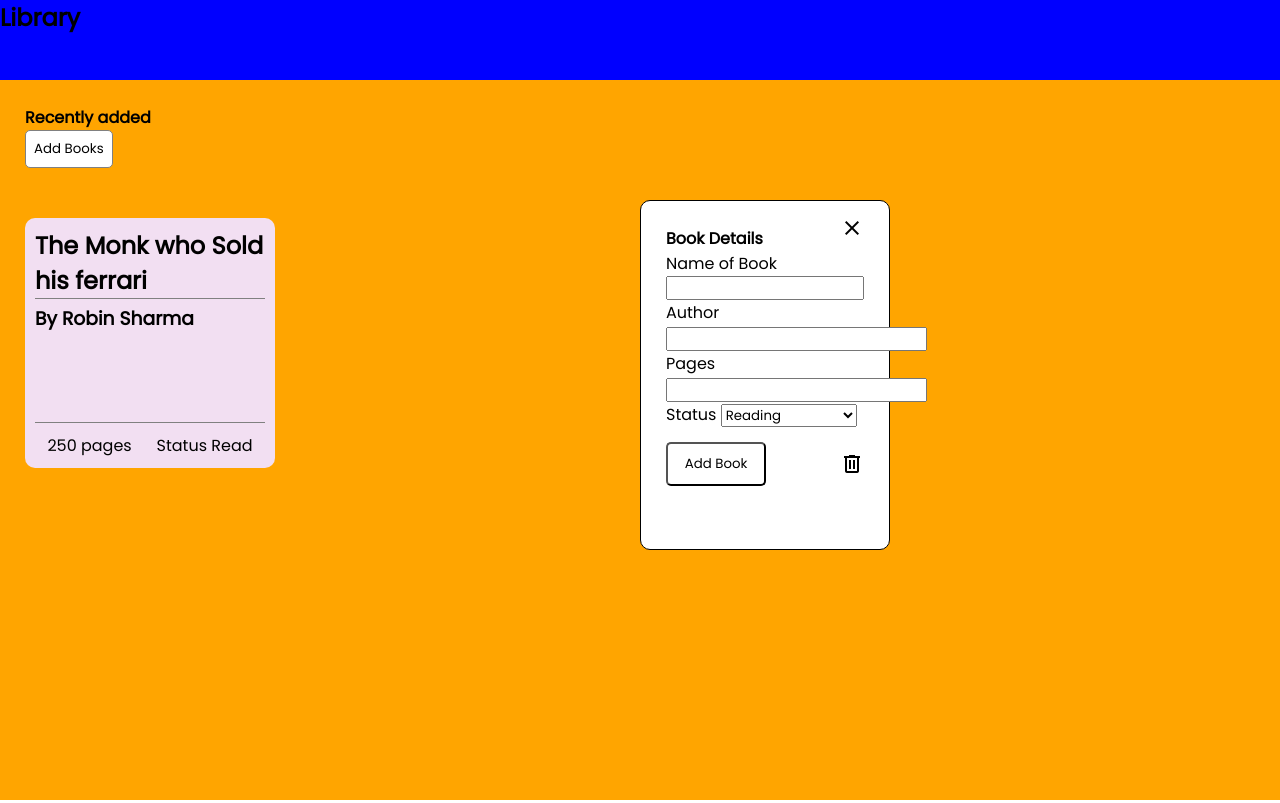
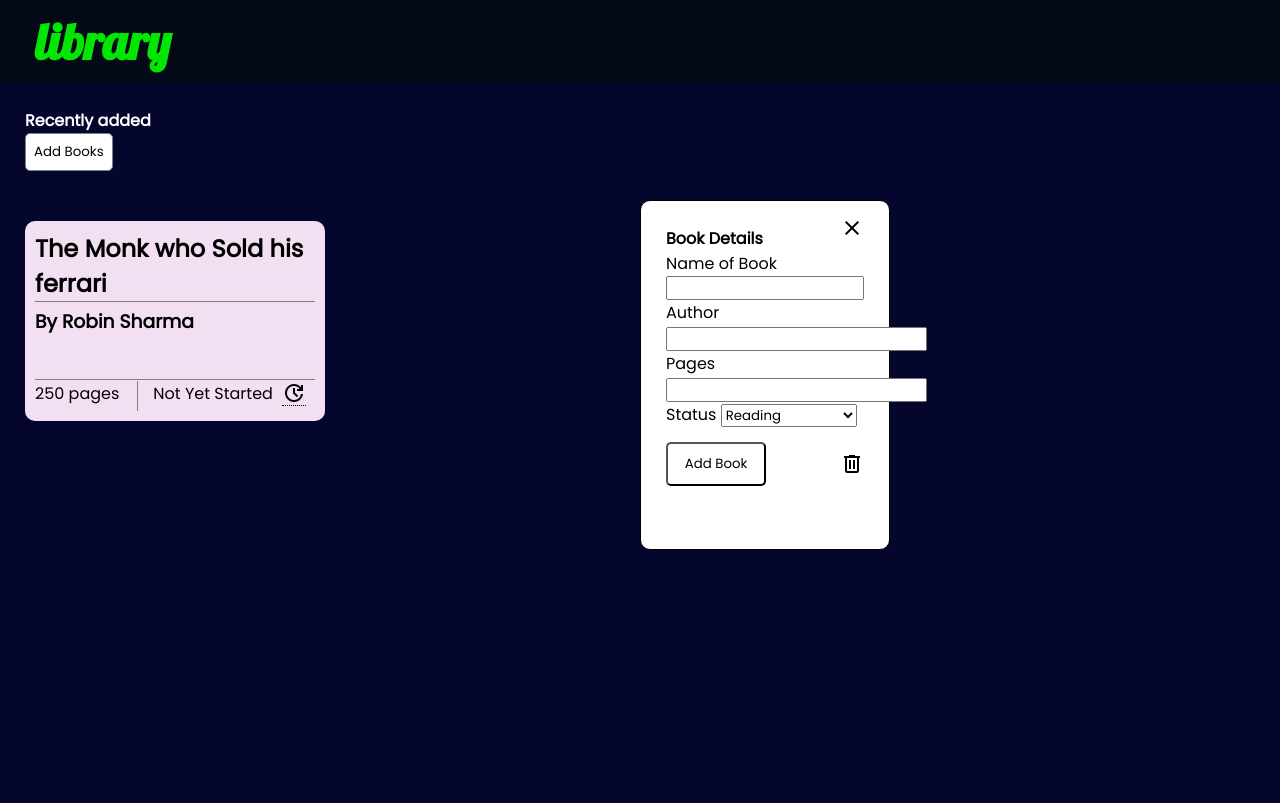
Before and after one commit to varadtote/Library, a plain HTML site: page index.html in a window 1280 px wide. Both pictures are taken after a click on the button "Add Books". Drawn offline with nearby package versions, Linux system fonts and the light colour scheme.

Commit message:
stuck at getting form info

```diff
--- a/index.html
+++ b/index.html
@@ -14,10 +14,14 @@
       rel="stylesheet"
       href="https://fonts.googleapis.com/css2?family=Material+Symbols+Outlined:opsz,wght,FILL,GRAD@20..48,100..700,0..1,-50..200"
     />
+    <link
+      rel="stylesheet"
+      href="https://fonts.googleapis.com/css2?family=Material+Symbols+Outlined:opsz,wght,FILL,GRAD@20..48,100..700,0..1,-50..200"
+    />
   </head>
   <body>
     <nav>
-      <h1>Library</h1>
+      <h1 class="mainTitle">library</h1>
     </nav>
     <main>
       <div class="controls">
@@ -32,7 +36,15 @@
           </div>
           <div class="SecondaryInfo">
             <p class="pages">250 pages</p>
-            <p class="status">Status Read</p>
+            <p class="status">
+             <p class="CurrentStatus"> Not Yet Started </p>
+              <button class="update">
+                <div class="tooltip material-symbols-outlined">update
+                  <span class="tooltiptext">Update</span>
+                </div>
+
+              </button>
+            </p>
           </div>
         </div>
       </div>
@@ -42,30 +54,30 @@
         <span class="material-symbols-outlined"> close </span>
       </button>
       <h4>Book Details</h4>
-      <form>
+      <form id="AddBookForm">
         <div class="formsections">
           <label for="Book">Name of Book</label>
-          <input type="text" name="" id="" />
+          <input type="text" name="Book" id="bookTitle" />
         </div>
         <div>
           <label for="author">Author </label>
           <br />
-          <input type="text" name="" id="" />
+          <input type="text" name="author" id="author" />
         </div>
         <div>
-          <label for="Book">Pages</label>
+          <label for="pages">Pages</label>
           <br />
-          <input type="number" name="" id="" />
+          <input type="number" name="pages" id="Totalpages" />
         </div>
         <div>
           <label for="Book">Status</label>
-          <select name="cars" id="cars">
-            <option value="volvo">Reading</option>
-            <option value="saab">Finished Reading</option>
-            <option value="saab">Not Yet Started</option>
+          <select name="books" id="books-status">
+            <option value="Reading">Reading</option>
+            <option value="Finished Reading">Finished Reading</option>
+            <option value="Not Yet Started">Not Yet Started</option>
           </select>
         </div>
-        <button id="submitbook" type="submit">Add Book</button>
+        <button id="submitbook" onclick="Show()">Add Book</button>
         <button id="Delete" type="submit">
           <span class="material-symbols-outlined"> delete </span>
         </button>
--- a/main.js
+++ b/main.js
@@ -1,25 +1,46 @@
+/* eslint-disable no-unused-vars */
+
 function BookInfo(BookName, Author, Totalpages, status) {
-    this.BookName = BookName
-    this.Author = Author
-    this.Totalpages = Totalpages
-    this.status = status
+    this.BookName = BookName;
+    this.Author = Author;
+    this.Totalpages = Totalpages;
+    this.status = status;
 
     this.info = function () {
-        return `${this.BookName} by ${this.Author}, ${this.Totalpages} pages, ${this.status}`
-    }
+        return `${this.BookName} by ${this.Author}, ${this.Totalpages} pages, ${this.status}`;
+    };
 }
 
-const Book1 = new BookInfo("The Hobbit", "JRR", 59, "not read")
-console.log(Book1.info())
-
+const Book1 = new BookInfo("The Hobbit", "JRR", 59, "not read");
+console.log(Book1.info());
 
 // popup modal open
 
 function ModalOpen() {
-    // console.log("Clicked")
-    document.querySelector(".modal").style.display = 'revert';
+    document.querySelector(".modal").style.display = "revert";
 }
 function ModalClose() {
-    // console.log("Clicked")
-    document.querySelector(".modal").style.display = 'none';
+    document.querySelector(".modal").style.display = "none";
 }
+
+// Collect Form input
+
+let form = document.getElementById("AddBookForm");
+let BookTitle = document.querySelector("#bookTitle");
+let Author = document.querySelector("#author");
+let TotalPages = document.querySelector("#Totalpages");
+let Status = document.querySelector("#books-status");
+
+
+let SubmitBook = document.querySelector('#submitbook');
+SubmitBook.addEventListener(onclick, () => {
+    console.log(BookTitle.value, " ", Author.value, " ", TotalPages.value, " ", Status.value);
+})
+
+// function ShowDetails() {
+//     alert(BookTitle.value, " ", Author.value, " ", TotalPages.value, " ", Status.value);
+// }
+
+// function Show() {
+//     console.log("Helo");
+// }
--- a/style.css
+++ b/style.css
@@ -1,24 +1,39 @@
 @import url('https://fonts.googleapis.com/css2?family=Poppins&display=swap');
+@import url('https://fonts.googleapis.com/css2?family=Lobster&display=swap');
 
 * {
     margin: 0;
     padding: 0;
     box-sizing: border-box;
     font-family: 'Poppins', sans-serif;
+    /* background-image: linear-gradient(120deg, #e0c3fc 0%, #8ec5fc 100%); */
 }
 
 nav {
-    height: 10vh;
-    background-color: blue;
+    /* height: 10vh; */
+    /* background-color: blue; */
+    background-color: rgb(4, 9, 24);
 }
 
 main {
     height: 90vh;
-    background-color: orange;
+    background-color: rgb(4, 6, 45);
+}
+
+.mainTitle {
+    font-family: 'Lobster', sans-serif;
+    padding: 10px;
+    font-size: 50px;
+    color: rgb(3, 230, 3);
+    margin-left: 25px;
 }
 
 .controls {
     padding: 25px;
+}
+
+.controls h4 {
+    color: #fff;
 }
 
 .books {
@@ -29,6 +44,7 @@ main {
     grid-template-columns: repeat(auto-fit, minmax(250px, 1fr));
     grid-template-rows: auto;
     gap: 10px;
+
 }
 
 #addBook {
@@ -43,9 +59,9 @@ main {
     display: flex;
     flex-direction: column;
     justify-content: space-between;
-    height: 250px;
-    width: 250px;
-    background-color: rgb(242, 223, 242);
+    height: 200px;
+    width: 300px;
+    background-color: rgb(242, 223, 242) !important;
     padding: 10px;
 
     border-radius: 10px;
@@ -61,20 +77,31 @@ main {
 
 .SecondaryInfo {
     display: flex;
-    justify-content: space-around;
+    justify-content: space-between;
     border-top: 1px solid gray;
-    padding-top: 10px;
+    padding-top: 1px;
 }
 
+.CurrentStatus {
+    border-left: 1px solid gray;
+    padding-left: 15px;
+}
+
+.update {
+    background-color: rgb(242, 223, 242);
+    cursor: pointer;
+    border: none;
+    vertical-align: middle;
+}
 
 .modal {
     height: 350px;
     width: 250px;
-    background-color: rgb(255, 255, 255);
+    background-color: rgb(255, 255, 255) !important;
     padding: 25px;
     border: 1px solid black;
     border-radius: 10px;
-    z-index: 1;
+    /* z-index: 1; */
     display: none;
     position: fixed;
     left: 50%;
@@ -118,3 +145,31 @@ main {
     margin-top: 15px;
     background-color: #fff;
 }
+
+
+.tooltip {
+    position: relative;
+    display: inline-block;
+    border-bottom: 1px dotted black;
+}
+
+.tooltip .tooltiptext {
+    visibility: hidden;
+    width: 120px;
+    background-color: black;
+    color: #fff;
+    text-align: center;
+    border-radius: 6px;
+    padding: 5px 0;
+
+    /* Position the tooltip */
+    position: absolute;
+    z-index: 1;
+    top: 100%;
+    left: 50%;
+    margin-left: -60px;
+}
+
+.tooltip:hover .tooltiptext {
+    visibility: visible;
+}
```
